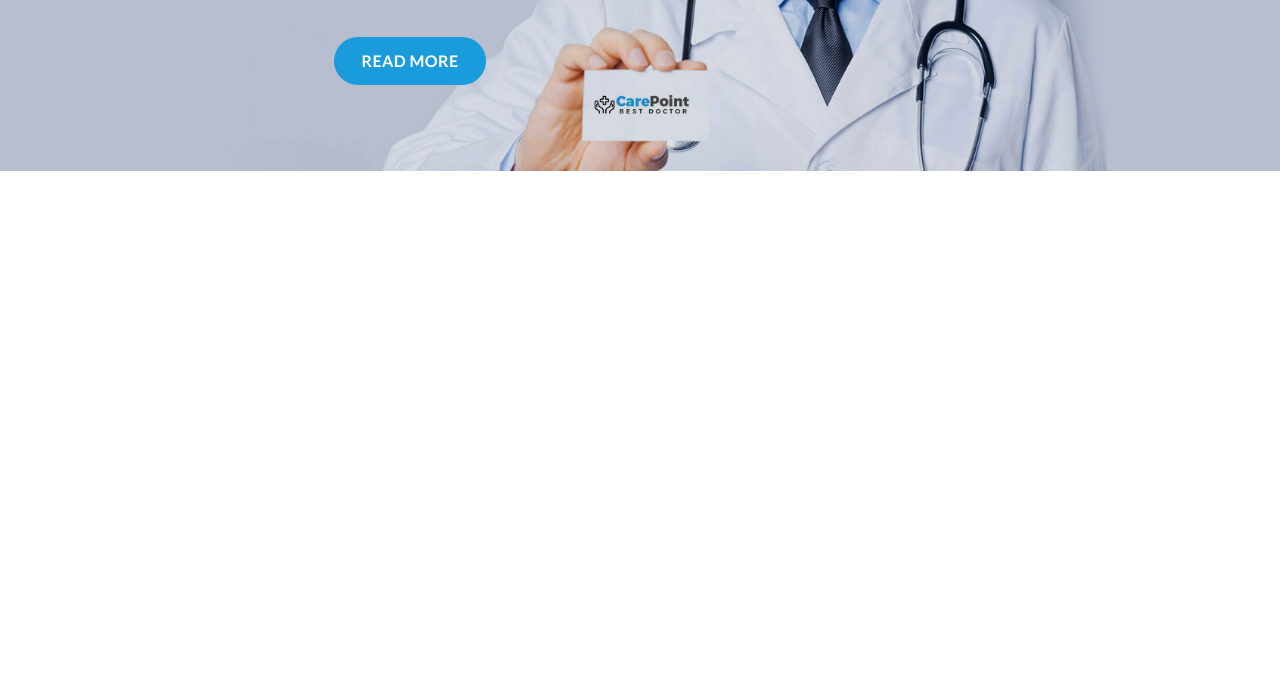
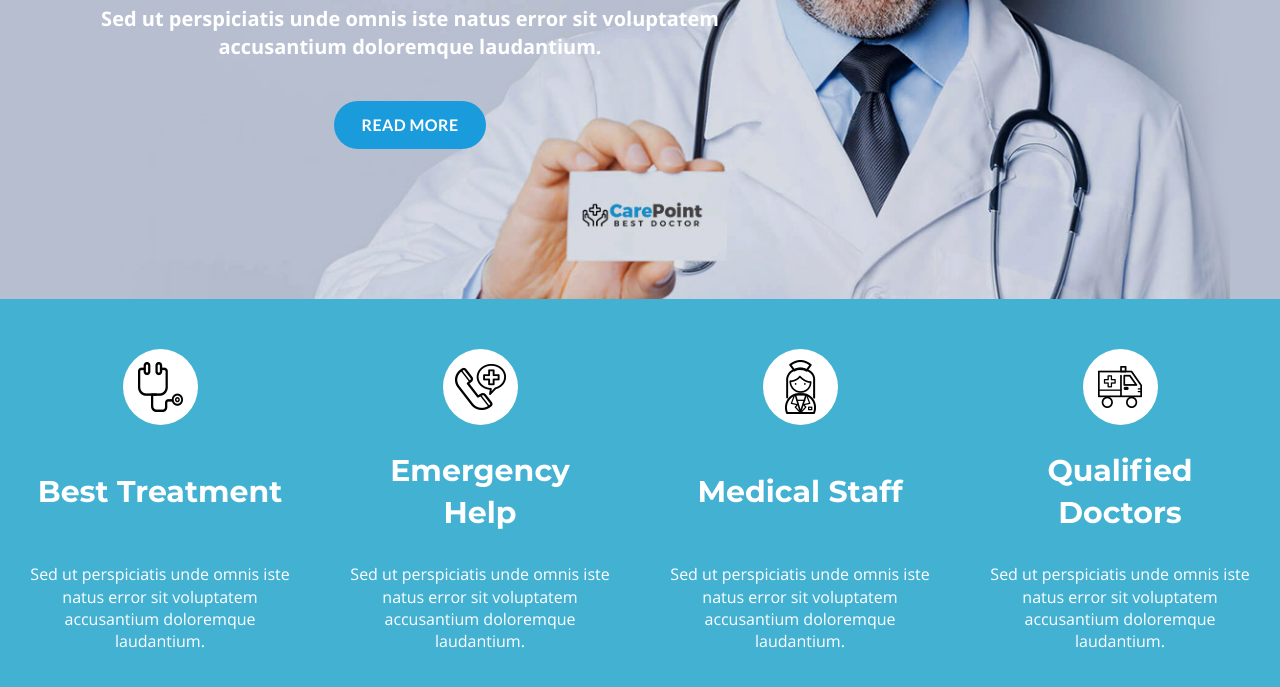
Before and after one commit to AlexSeitov/Medical-Hospital, a plain HTML site: page index.html in a window 1280 px wide. Shown: the part 441-1128 px from the top of the page. Before the commit the page ends 800 px from the top, so only its background shows below. Drawn offline with nearby package versions, Linux system fonts and the light colour scheme.

Commit message:
блок service

```diff
--- a/index.html
+++ b/index.html
@@ -3,13 +3,14 @@
 <head>
     <meta charset="UTF-8">
     <meta name="viewport" content="width=device-width, initial-scale=1.0">
-    <link rel="icon" href="img/icon/favicon.ico">
+    <link rel="icon" href="img/favicon.ico">
     <link rel="stylesheet" href="css/style.css">
     <title>Medical Hospital</title>
 </head>
 <body>
 
     <!--top-panel-->
+
     <div class="top">
         <div class="top__row container">
             <div class="top-logo">
@@ -55,6 +56,7 @@
 
 
     <!--header-->
+
     <header class="header">
         <div class="header__row container">
             <nav class="header-nav">
@@ -213,16 +215,61 @@
     </header>
 
 
+    <main>
+
         <!--mainblock-->
-    <header class="mainblock">
+
+        <section class="mainblock">
             <div class="container">
                 <div class="mainblock__column">
                     <h1 class="mainblock__title title">We have Best Medicare plan options for you</h1>
                     <p class="mainblock__text">Sed ut perspiciatis unde omnis iste natus error sit voluptatem accusantium doloremque laudantium.</p>
                     <a class="mainblock__btn btn" href="#">read more</a>
                 </div>
+            </div> <!--/container-->
+        </section> <!--/mainblock-->
+
+
+        <!--services-->
+
+        <section class="services">
+            <div class="services__row">
+                <div class="services__item">
+                    <div class="services__img-wrap">
+                        <img class="services__img" src="img/services/services-icon-1.png" alt="">
                     </div>
-    </header>
+                    <h3 class="services__title title">Best Treatment</h3>
+                    <p class="serices__text">Sed ut perspiciatis unde omnis iste natus error sit voluptatem accusantium doloremque laudantium.</p>
+                </div>
+
+                <div class="services__item">
+                    <div class="services__img-wrap">
+                        <img class="services__img" src="img/services/services-icon-2.png" alt="">
+                    </div>
+                    <h3 class="services__title title">Emergency Help</h3>
+                    <p class="serices__text">Sed ut perspiciatis unde omnis iste natus error sit voluptatem accusantium doloremque laudantium.</p>
+                </div>
+
+                <div class="services__item">
+                    <div class="services__img-wrap">
+                        <img class="services__img" src="img/services/services-icon-3.png" alt="">
+                    </div>
+                    <h3 class="services__title title">Medical Staff</h3>
+                    <p class="serices__text">Sed ut perspiciatis unde omnis iste natus error sit voluptatem accusantium doloremque laudantium.</p>
+                </div>
+
+                <div class="services__item">
+                    <div class="services__img-wrap">
+                        <img class="services__img" src="img/services/services-icon-4.png" alt="">
+                    </div>
+                    <h3 class="services__title title">Qualified Doctors</h3>
+                    <p class="serices__text">Sed ut perspiciatis unde omnis iste natus error sit voluptatem accusantium doloremque laudantium.</p>
+                </div>
+
+            </div> <!--/services__row-->
+        </section> <!--/services-->
+
+    </main>
 
 
 
--- a/sass/blocks/_mainblock.scss
+++ b/sass/blocks/_mainblock.scss
@@ -1,7 +1,7 @@
 .mainblock {
     background: url(../img/mainblock/mainblock-bg.jpg) center no-repeat;
     background-size: cover;
-    padding: 86px 0;
+    padding: 150px 0;
     position: relative;
     z-index: 0;
 
--- a/sass/blocks/_services.scss
+++ b/sass/blocks/_services.scss
@@ -0,0 +1,49 @@
+.services__row {
+    display: flex;
+    justify-content: center;
+
+    @media (max-width: 1200px) {
+        flex-wrap: wrap;
+    }
+}
+
+.services__item {
+    width: 400px;
+    display: flex;
+    flex-direction: column;
+    justify-content: space-between;
+    text-align: center;
+    background-color: #43b1d2;
+    padding: 50px 30px;
+
+    &:hover {
+        background-color: #37c3a8;
+    }
+
+}
+
+.services__img-wrap {
+    display: flex;
+    justify-content: center;
+    align-items: center;
+    width: 75px;
+    height: 76px;
+    border-radius: 50%;
+    background-color: #fff;
+    margin: 0 auto;
+    margin-bottom: 25px;
+}
+
+.services__img {
+    max-width: 100%;
+}
+
+.services__title {
+    font-size: 30px;
+    color: #fff;
+    margin-bottom: 29px;
+}
+
+.serices__text {
+    color: #fff;
+}
--- a/sass/style.scss
+++ b/sass/style.scss
@@ -8,3 +8,4 @@
 @import 'blocks/_top-panel';
 @import 'blocks/header';
 @import 'blocks/mainblock';
+@import 'blocks/services';
```
Also changed, not shown: css/style.css, img/favicon.ico (added), 1 other file. Lines whose indentation alone changed are shown as unchanged.
